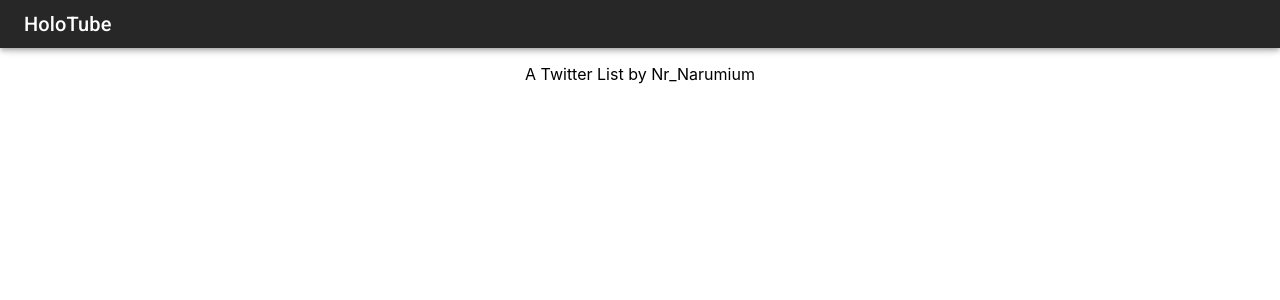
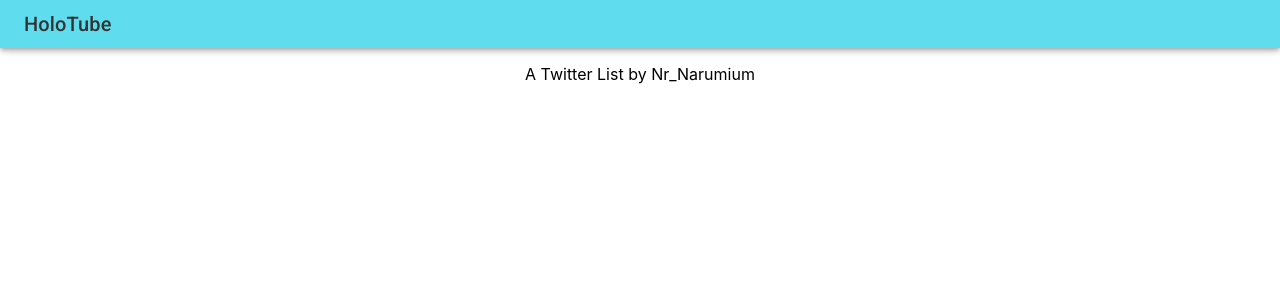
Before and after one commit to Arisahyper/HoloData, a Next.js app: page /twitter in a window 1280 px wide. Shown: the top 300 px of the page. Built offline with nearby package versions, Linux system fonts and the light colour scheme.

Commit message:
titleの色変更

```diff
--- a/components/AppBar.tsx
+++ b/components/AppBar.tsx
@@ -15,7 +15,7 @@ export default function SearchAppBar({ fetch, liveFetch }: any) {
     <Box sx={{ flexGrow: 1 }}>
       <AppBar position="fixed">
         <Toolbar variant="dense">
-          <Typography variant="h6" color="inherit" component="div">
+          <Typography variant="h6" color="#333" component="div">
             HoloTube
           </Typography>
         </Toolbar>
--- a/components/theme.tsx
+++ b/components/theme.tsx
@@ -4,12 +4,12 @@ import { red } from "@mui/material/colors";
 const theme = createTheme({
   palette: {
     primary: {
-      main: red[900],
+      main: "#5fddef",
     },
     secondary: {
       main: "#E7261C",
     },
-    mode: "dark",
+    // mode: "dark",
   },
 });
 
```
